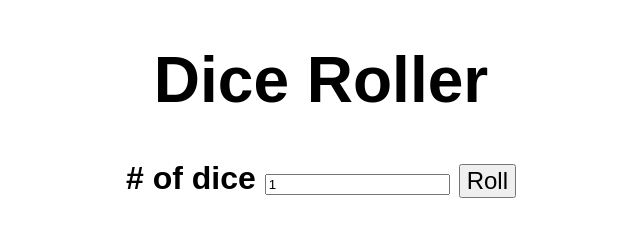
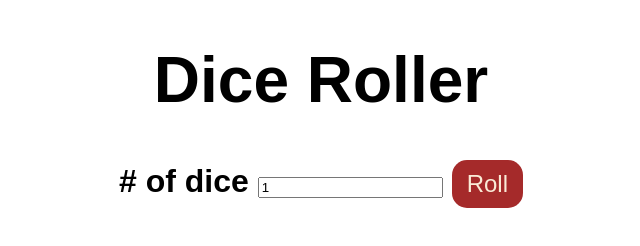
Before and after one commit to myleslimwl/dice-roller, a plain HTML site: page index.html in a window 1280 px wide. Shown: the whole page, without its empty margins (319-959 px from the left). Drawn offline with Linux system fonts and the light colour scheme.

Commit message:
styled the button attribute

```diff
--- a/styles.css
+++ b/styles.css
@@ -7,5 +7,18 @@
 
 button {
   font-size: 1.5rem;
+  padding: 10px 15px;
+  border-radius: 15px;
+  border: none;
+  background-color: brown;
+  color: antiquewhite;
+  cursor: pointer;
+}
 
+button:hover {
+  background-color: darkred;
 }
+
+button:active {
+  background-color: red;
+}
```
